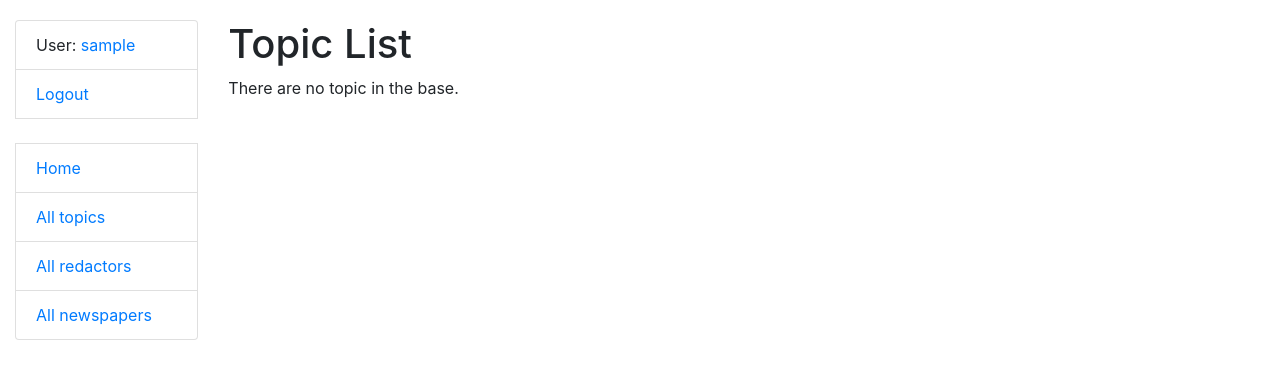
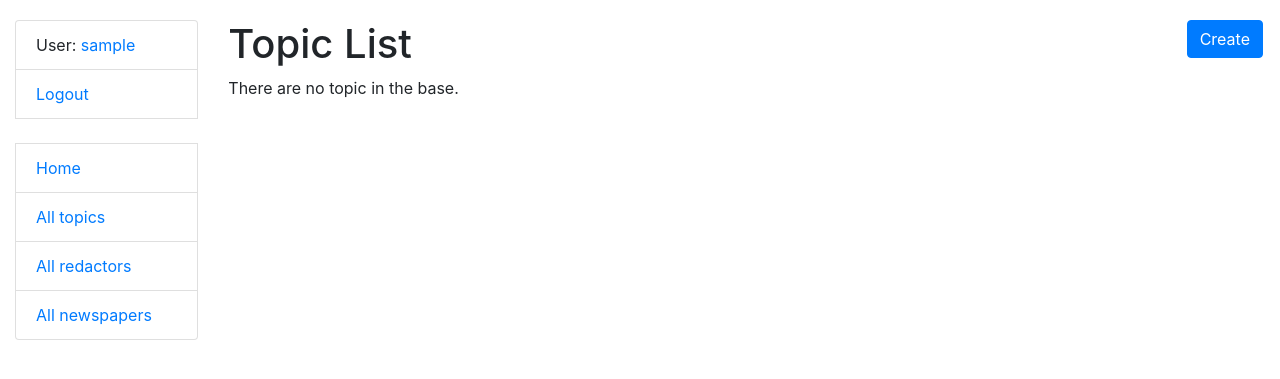
Before and after one commit to erikagayan/newspaper-agency, a Django app: page /topics/ in a window 1280 px wide. Shown: the top 379 px of the page. Run offline with Django 4.2, Linux system fonts and the light colour scheme; the visitor is signed in with stand-in values (Sample User, id 1); data that the repository does not hold is empty; some libraries are stand-ins or nearby versions.

Commit message:
Add create page for topics

```diff
--- a/news/urls.py
+++ b/news/urls.py
@@ -3,6 +3,7 @@ from django.urls import path
 from .views import (
     index,
     TopicListView,
+    TopicCreateView,
     RedactorListView,
     RedactorDetailView,
     NewspaperListView,
@@ -15,6 +16,11 @@ urlpatterns = [
         "topics/",
         TopicListView.as_view(),
         name="topic-list",
+    ),
+    path(
+        "topics/create/",
+        TopicCreateView.as_view(),
+        name="topic-create"
     ),
     path(
         "redactors/",
--- a/news/views.py
+++ b/news/views.py
@@ -3,6 +3,7 @@ from django.contrib.auth.mixins import LoginRequiredMixin
 from django.db.models import QuerySet
 from django.http import HttpResponse
 from django.shortcuts import render
+from django.urls import reverse_lazy
 from django.views import View, generic
 
 from news.forms import TopicSearchForm, NewspaperSearchForm
@@ -56,6 +57,12 @@ class TopicListView(LoginRequiredMixin, generic.ListView):
         return queryset
 
 
+class TopicCreateView(LoginRequiredMixin, generic.CreateView):
+    model = Topic
+    fields = "__all__"
+    success_url = reverse_lazy("news:topic-list")
+
+
 class RedactorListView(LoginRequiredMixin, generic.ListView):
     model = Redactor
     paginate_by = 5
--- a/templates/news/topic_list.html
+++ b/templates/news/topic_list.html
@@ -4,6 +4,9 @@
 {% block content %}
   <h1>
     Topic List
+    <a href="{% url 'news:topic-create' %}" class="btn btn-primary link-to-page">
+      Create
+    </a>
   </h1>
 
   {% if topic_list %}
```
Also changed, not shown: templates/news/topic_form.html (added, +12 -0 lines), news/forms.py (line endings or trailing spaces).
